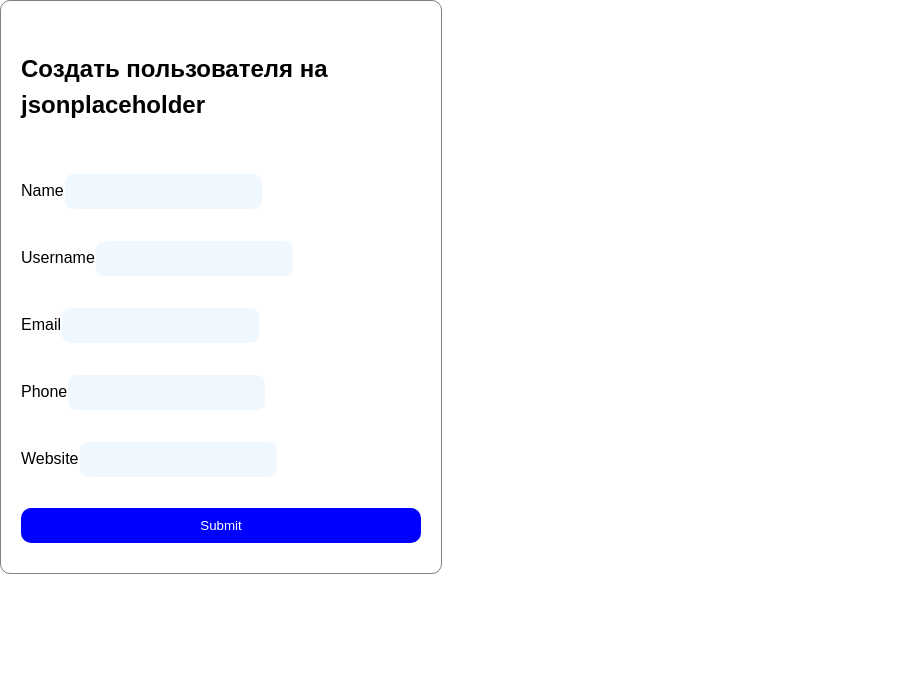
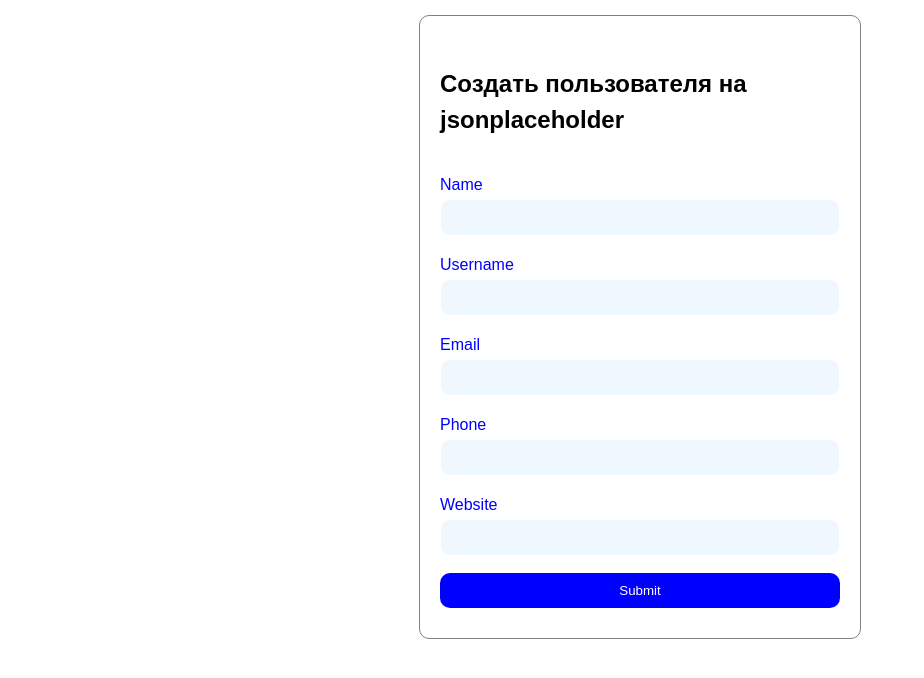
Before and after one commit to kksushka/kseniya-react-app, a React (Vite) app: page /create-user in a window 1280 px wide. Shown: the top 678 px of the page, without its empty margins (0-924 px from the left). Built offline with nearby package versions, Linux system fonts and the light colour scheme.

Commit message:
add styles

```diff
--- a/src/Components/Layout/Layout.css
+++ b/src/Components/Layout/Layout.css
@@ -109,6 +109,7 @@
     display: flex;
     gap: 15px;
 }
+
 .profile-box {
     display: flex;
     align-items: center;
@@ -229,11 +230,13 @@
 .form__container {
     display: flex;
     flex-direction: column;
-    gap: 30px;
+    gap: 15px;
     width: 400px;
     border: 1px solid grey;
     padding: 30px 20px;
     border-radius: 10px;
+    margin: 0 auto;
+    margin-top: 15px;
 }
 
 .form__input {
@@ -250,7 +253,18 @@
     padding: 10px;
     border: none;
 }
-
+.form__error-message{
+    font-size: 14;
+    color: blue;
+}
+.form__label{
+    font-size: 14;
+    color: blue;
+}
+.form-error{
+    font-size: 14px;
+    color: red;
+}
 .confirmation {
     border: 1px solid grey;
     padding: 30px;
@@ -562,14 +576,14 @@
     font-size: 16px;
 }
 
-.user__dropdown{
+.user__dropdown {
     position: relative;
     display: inline-block;
     margin-left: 10px;
 }
 
 .user__dropdown-avatar,
-.user__dropdown-menu-avatar-letter{
+.user__dropdown-menu-avatar-letter {
     width: 40px;
     height: 40px;
     background-color: #4285f4;
@@ -581,11 +595,13 @@
     border-radius: 50%;
 
 }
-.user__dropdown-avatar:hover{
+
+.user__dropdown-avatar:hover {
     transform: scale(1.1);
 }
-.user__dropdown-menu{
-    position:absolute;
+
+.user__dropdown-menu {
+    position: absolute;
     min-width: 240px;
     top: 110%;
     right: 0;
@@ -596,27 +612,31 @@
     border-radius: 20px;
     padding: 10px;
 }
-.user__dropdown-info{
+
+.user__dropdown-info {
     padding: 16px;
     border-bottom: 1px solid #f1f1f1;
 }
-.user__dropdown-menu-avatar{
+
+.user__dropdown-menu-avatar {
     display: flex;
     justify-content: center;
     margin: 10px 0;
 }
-.user__dropdown-name{
+
+.user__dropdown-name {
     font-weight: bold;
     font-size: 16px;
     margin-bottom: 4px;
     text-transform: capitalize;
 }
-.user__dropdown-email{
+
+.user__dropdown-email {
     font-size: 14px;
-    color:#5f6368;
+    color: #5f6368;
 }
 
-.user__dropdown-theme-toggle{
+.user__dropdown-theme-toggle {
     width: 100%;
     padding: 12px 16px;
     background: none;
@@ -625,26 +645,37 @@
     border-top: 1px solid #f1f1f1;
     border-bottom: 1px solid #f1f1f1;
 }
-.user__dropdown-theme-toggle:hover{
+
+.user__dropdown-theme-toggle:hover {
     background-color: #f1f1f1;
 }
-.user__dropdown-theme-content{
+
+.user__dropdown-theme-content {
     display: flex;
     justify-content: space-between;
     align-items: center;
     width: 100%;
 }
-.user__dropdown-theme-indicator{
+
+.user__dropdown-theme-indicator {
     font-size: 18px;
 }
-.user__dropdown-signout{
+
+.user__dropdown-signout {
     width: 100%;
     padding: 12px 16px;
-    background:none;
+    background: none;
     border: none;
     text-align: left;
     font-size: 14px;
 }
-.user__dropdown-signout:hover{
+
+.user__dropdown-signout:hover {
     background-color: #f1f1f1;
 }
+
+.form-field {
+    display: flex;
+    flex-direction: column;
+    gap: 2px;
+}
--- a/src/Components/Layout/Layout.tsx
+++ b/src/Components/Layout/Layout.tsx
@@ -38,7 +38,7 @@
                         <li><Link to="/favorites" className="nav__link">Favorites</Link></li>
                         <li><Link to="/createpost" className="nav__link">Create</Link></li>
 
-                        <Link to='/create-user' className="nav__link">Создать пользователя на jsonplaceholder</Link>
+                        <li><Link to='/create-user' className="nav__link">Create user with jsonplaceholder</Link></li>
                     </ul>
                 </nav>
 
--- a/src/Slices/Json Placeholder/CreateUserForm.tsx
+++ b/src/Slices/Json Placeholder/CreateUserForm.tsx
@@ -80,31 +80,31 @@
         <form onSubmit={handleSubmit(onSubmit)} className="form__container">
             <h2 className="form-title">Создать пользователя на jsonplaceholder</h2>
             <div className="form-field">
-                <label htmlFor="" className="form-label">Name</label>
+                <label htmlFor="" className="form__label">Name</label>
                 <input type="text" id="name" {...register('name')} className="form__input"  />
 
                 <span className="form-error">{errors.name?.message}</span>
             </div>
             <div className="form-field">
-                <label htmlFor="" className="form-label">Username</label>
+                <label htmlFor="" className="form__label">Username</label>
                 <input type="text" id="username" {...register('username')} className="form__input"  />
 
                 <span className="form-error">{errors.username?.message}</span>
             </div>
             <div className="form-field">
-                <label htmlFor="" className="form-label">Email</label>
+                <label htmlFor="" className="form__label">Email</label>
                 <input type="email" id="email" {...register('email')} className="form__input"  />
 
                 <span className="form-error">{errors.email?.message}</span>
             </div>
             <div className="form-field">
-                <label htmlFor="" className="form-label">Phone</label>
+                <label htmlFor="" className="form__label">Phone</label>
                 <input type="tel" id="phone" {...register('phone')} className="form__input"  />
 
                 <span className="form-error">{errors.phone?.message}</span>
             </div>
             <div className="form-field">
-                <label htmlFor="" className="form-label">Website</label>
+                <label htmlFor="" className="form__label">Website</label>
                 <input type="text" id="website" {...register('website')} className="form__input"  />
 
                 <span className="form-error">{errors.website?.message}</span>
```
Lines whose indentation alone changed are shown as unchanged.
